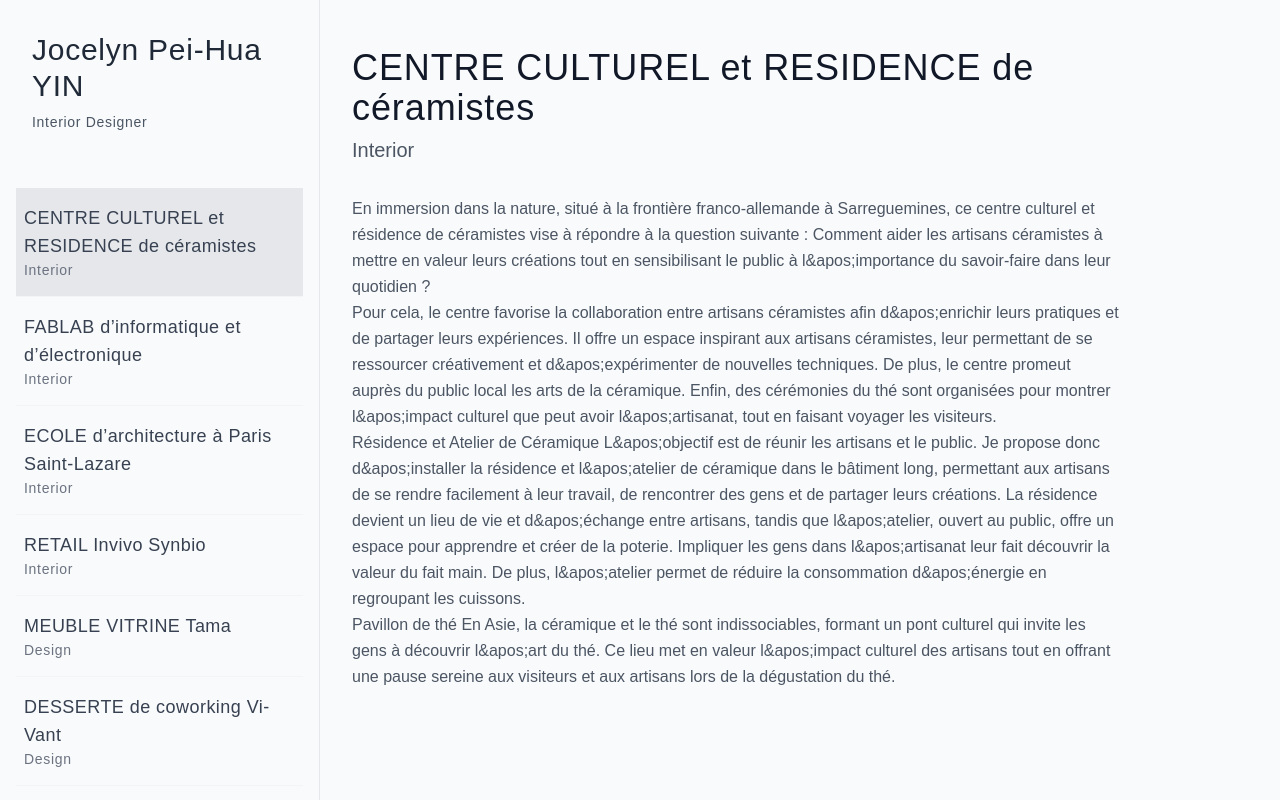
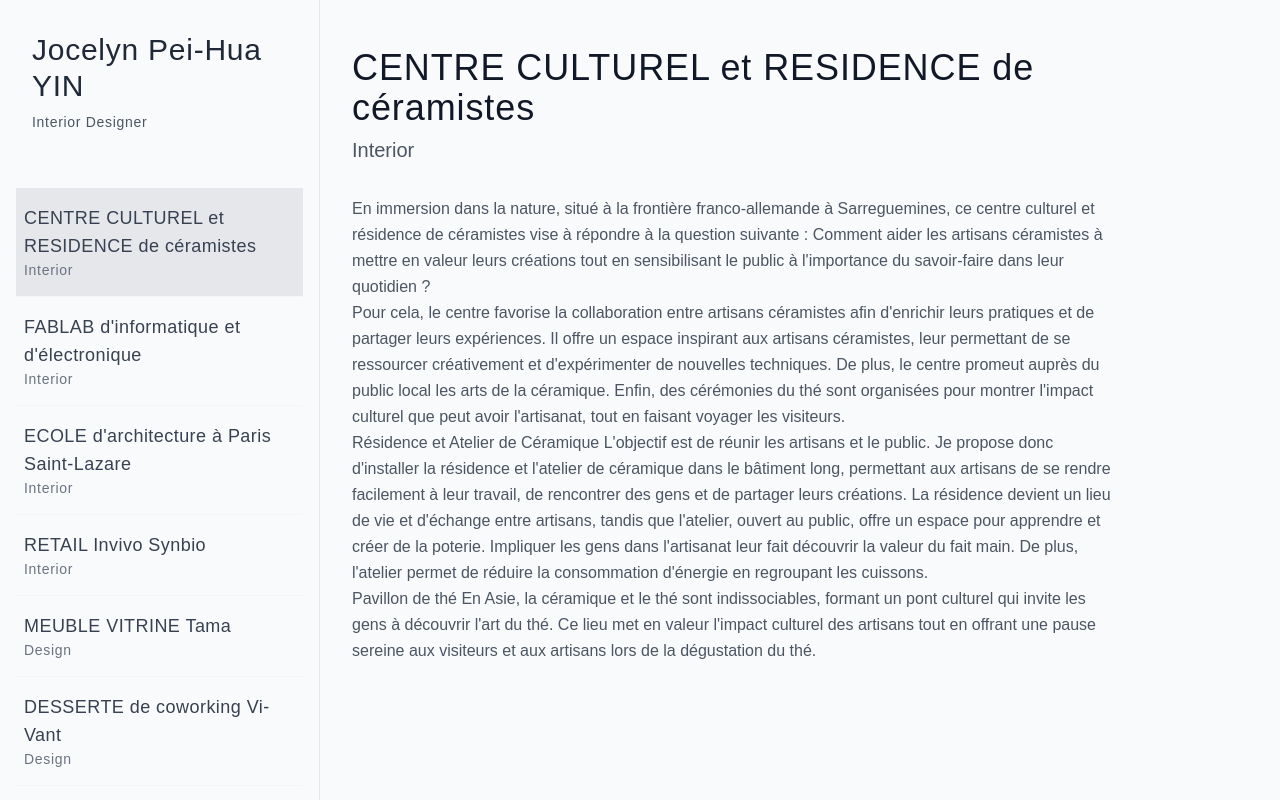
Before and after one commit to mottet/yin.archi, a Next.js app: page /project/centre-culturel-ceramistes in a window 1280 px wide. Built offline with nearby package versions, Linux system fonts and the light colour scheme.

Commit message:
fix front page image and apostrophies

```diff
--- a/src/app/page.tsx
+++ b/src/app/page.tsx
@@ -1,4 +1,4 @@
-import Image from 'next/image'
+/* eslint-disable @next/next/no-img-element */
 import React from 'react'
 
 export default function HomePage() {
@@ -6,7 +6,7 @@ export default function HomePage() {
     <main className="flex-grow">
       {/* Hero Section */}
       <section className="relative h-screen">
-        <Image
+        <img
           src="/image 4_CShading_LightMix.jpg"
           alt="Common space in ceramist center"
           className="w-full h-full object-cover"
--- a/src/app/project/[slug]/page.tsx
+++ b/src/app/project/[slug]/page.tsx
@@ -15,60 +15,60 @@ const projects: Record<string, ProjectPageProps> = {
         title: "CENTRE CULTUREL et RESIDENCE de céramistes",
         type: "Interior",
         descriptions: [
-            "En immersion dans la nature, situé à la frontière franco-allemande à Sarreguemines, ce centre culturel et résidence de céramistes vise à répondre à la question suivante : Comment aider les artisans céramistes à mettre en valeur leurs créations tout en sensibilisant le public à l&apos;importance du savoir-faire dans leur quotidien ?",
-            "Pour cela, le centre favorise la collaboration entre artisans céramistes afin d&apos;enrichir leurs pratiques et de partager leurs expériences. Il offre un espace inspirant aux artisans céramistes, leur permettant de se ressourcer créativement et d&apos;expérimenter de nouvelles techniques. De plus, le centre promeut auprès du public local les arts de la céramique. Enfin, des cérémonies du thé sont organisées pour montrer l&apos;impact culturel que peut avoir l&apos;artisanat, tout en faisant voyager les visiteurs.",
-            "Résidence et Atelier de Céramique\nL&apos;objectif est de réunir les artisans et le public. Je propose donc d&apos;installer la résidence et l&apos;atelier de céramique dans le bâtiment long, permettant aux artisans de se rendre facilement à leur travail, de rencontrer des gens et de partager leurs créations. La résidence devient un lieu de vie et d&apos;échange entre artisans, tandis que l&apos;atelier, ouvert au public, offre un espace pour apprendre et créer de la poterie. Impliquer les gens dans l&apos;artisanat leur fait découvrir la valeur du fait main. De plus, l&apos;atelier permet de réduire la consommation d&apos;énergie en regroupant les cuissons.",
-            "Pavillon de thé\nEn Asie, la céramique et le thé sont indissociables, formant un pont culturel qui invite les gens à découvrir l&apos;art du thé. Ce lieu met en valeur l&apos;impact culturel des artisans tout en offrant une pause sereine aux visiteurs et aux artisans lors de la dégustation du thé."
+            "En immersion dans la nature, situé à la frontière franco-allemande à Sarreguemines, ce centre culturel et résidence de céramistes vise à répondre à la question suivante : Comment aider les artisans céramistes à mettre en valeur leurs créations tout en sensibilisant le public à l'importance du savoir-faire dans leur quotidien ?",
+            "Pour cela, le centre favorise la collaboration entre artisans céramistes afin d'enrichir leurs pratiques et de partager leurs expériences. Il offre un espace inspirant aux artisans céramistes, leur permettant de se ressourcer créativement et d'expérimenter de nouvelles techniques. De plus, le centre promeut auprès du public local les arts de la céramique. Enfin, des cérémonies du thé sont organisées pour montrer l'impact culturel que peut avoir l'artisanat, tout en faisant voyager les visiteurs.",
+            "Résidence et Atelier de Céramique\nL'objectif est de réunir les artisans et le public. Je propose donc d'installer la résidence et l'atelier de céramique dans le bâtiment long, permettant aux artisans de se rendre facilement à leur travail, de rencontrer des gens et de partager leurs créations. La résidence devient un lieu de vie et d'échange entre artisans, tandis que l'atelier, ouvert au public, offre un espace pour apprendre et créer de la poterie. Impliquer les gens dans l'artisanat leur fait découvrir la valeur du fait main. De plus, l'atelier permet de réduire la consommation d'énergie en regroupant les cuissons.",
+            "Pavillon de thé\nEn Asie, la céramique et le thé sont indissociables, formant un pont culturel qui invite les gens à découvrir l'art du thé. Ce lieu met en valeur l'impact culturel des artisans tout en offrant une pause sereine aux visiteurs et aux artisans lors de la dégustation du thé."
         ]
     },
     "fablab-info-elec": {
-        title: "FABLAB d&apos;informatique et d&apos;électronique",
+        title: "FABLAB d'informatique et d'électronique",
         type: "Interior",
         descriptions: [
-            "Le site se trouve dans le 19e arrondissement de Paris, à l&apos;angle de la Villette, un quartier dynamique et culturel. Nous proposons d&apos;y créer un FabLab, un lieu de rencontre où le public peut venir échanger, apprendre et fabriquer. Situé au bord d&apos;une darse, ce lieu sera à la fois accessible et attractif.",
-            "La transparence est choisie comme thème central pour attirer les visiteurs et encourager les interactions. Ce FabLab, dédié à l&apos;informatique et à l&apos;électronique, mettra en valeur le travail des participants tout en favorisant les échanges. L&apos;espace architectural sera conçu pour éveiller la curiosité des visiteurs et les inciter à découvrir et expérimenter dans un cadre ouvert et accueillant.",
-            "J&apos;ai opté pour un FabLab spécialisé en informatique et électronique afin d&apos;offrir un environnement où les gens peuvent explorer, apprendre et créer dans des domaines essentiels à notre époque numérique. Mon intention est de stimuler l&apos;innovation et la collaboration en fournissant des outils et des ressources qui permettent de concrétiser des idées, d&apos;expérimenter de nouvelles technologies et de contribuer à une communauté de créateurs et d&apos;innovateurs. Je souhaite que cet espace devienne un lieu où chacun se sente libre de circuler, d&apos;explorer et de s&apos;immerger pleinement dans l&apos;univers technologique.",
-            "LES MATERIAUX\nLe sol est principalement en béton brut. Les cubes sont constitués de structures en bois avec des côtés en verre, tandis que le liège est utilisé pour le revêtement de sol à l&apos;intérieur des cubes afin de réduire le bruit."
+            "Le site se trouve dans le 19e arrondissement de Paris, à l'angle de la Villette, un quartier dynamique et culturel. Nous proposons d'y créer un FabLab, un lieu de rencontre où le public peut venir échanger, apprendre et fabriquer. Situé au bord d'une darse, ce lieu sera à la fois accessible et attractif.",
+            "La transparence est choisie comme thème central pour attirer les visiteurs et encourager les interactions. Ce FabLab, dédié à l'informatique et à l'électronique, mettra en valeur le travail des participants tout en favorisant les échanges. L'espace architectural sera conçu pour éveiller la curiosité des visiteurs et les inciter à découvrir et expérimenter dans un cadre ouvert et accueillant.",
+            "J'ai opté pour un FabLab spécialisé en informatique et électronique afin d'offrir un environnement où les gens peuvent explorer, apprendre et créer dans des domaines essentiels à notre époque numérique. Mon intention est de stimuler l'innovation et la collaboration en fournissant des outils et des ressources qui permettent de concrétiser des idées, d'expérimenter de nouvelles technologies et de contribuer à une communauté de créateurs et d'innovateurs. Je souhaite que cet espace devienne un lieu où chacun se sente libre de circuler, d'explorer et de s'immerger pleinement dans l'univers technologique.",
+            "LES MATERIAUX\nLe sol est principalement en béton brut. Les cubes sont constitués de structures en bois avec des côtés en verre, tandis que le liège est utilisé pour le revêtement de sol à l'intérieur des cubes afin de réduire le bruit."
         ]
     },
     "ecole-archi-st-lazard": {
-        title: "ECOLE d&apos;architecture à Paris Saint-Lazare",
+        title: "ECOLE d'architecture à Paris Saint-Lazare",
         type: "Interior",
         descriptions: [
-            "Le Site\nLe site est situé dans une halle ferroviaire construite en 1886, au 1, rue de Saint-Pétersbourg, Paris 8, au cœur du quartier central des affaires. Vestige de l&apos;architecture industrielle parisienne, cette halle bénéficie d&apos;un accès facile, se trouvant entre la gare Saint-Lazare et les stations de métro Europe et Rome, dans un quartier animé.",
-            "Problématique\nComment transformer un tiers de cette halle, actuellement dédiée à la messagerie et aux bureaux, en un espace d&apos;apprentissage dynamique et stimulant pour une école d&apos;architecture ? Le projet doit relever des défis tels que la pollution sonore, le manque de lumière naturelle et l&apos;inconfort thermique, tout en préservant les éléments structurels pour valoriser le bâtiment existant.",
-            "Projet\nIl s&apos;agit de créer une école d&apos;architecture de 3 250 m², destinée à accueillir  une totale de 250 à 300 étudiants et personnels. Cette école doit incarner l&apos;idée de l&apos;institution d&apos;apprentissage de demain, un lieu où l&apos;on partage des idées, s&apos;implique activement, participe, observe, et s&apos;enrichit des autres."
+            "Le Site\nLe site est situé dans une halle ferroviaire construite en 1886, au 1, rue de Saint-Pétersbourg, Paris 8, au cœur du quartier central des affaires. Vestige de l'architecture industrielle parisienne, cette halle bénéficie d'un accès facile, se trouvant entre la gare Saint-Lazare et les stations de métro Europe et Rome, dans un quartier animé.",
+            "Problématique\nComment transformer un tiers de cette halle, actuellement dédiée à la messagerie et aux bureaux, en un espace d'apprentissage dynamique et stimulant pour une école d'architecture ? Le projet doit relever des défis tels que la pollution sonore, le manque de lumière naturelle et l'inconfort thermique, tout en préservant les éléments structurels pour valoriser le bâtiment existant.",
+            "Projet\nIl s'agit de créer une école d'architecture de 3 250 m², destinée à accueillir  une totale de 250 à 300 étudiants et personnels. Cette école doit incarner l'idée de l'institution d'apprentissage de demain, un lieu où l'on partage des idées, s'implique activement, participe, observe, et s'enrichit des autres."
         ]
     },
     "retail-invivo-synbio": {
         title: "RETAIL Invivo Synbio",
         type: "Interior",
         descriptions: [
-            "Ceci est un projet de groupe. Nous avons créé ce concept store selon les besoins de notre client, InVivo Retail, qui est le premier groupe coopératif agricole en France. La recherche d&apos;Invivo Retail consiste à trouver une idée de nouveau concept store responsable, simple, authentique et audacieux afin de rendre le groupe incontournable sur le marché comme jardinerie de demain."
+            "Ceci est un projet de groupe. Nous avons créé ce concept store selon les besoins de notre client, InVivo Retail, qui est le premier groupe coopératif agricole en France. La recherche d'Invivo Retail consiste à trouver une idée de nouveau concept store responsable, simple, authentique et audacieux afin de rendre le groupe incontournable sur le marché comme jardinerie de demain."
         ]
     },
     "meuble-vitrine-tama": {
         title: "MEUBLE VITRINE Tama",
         type: "Design",
         descriptions: [
-            "Tama vise à mettre en valeur la créativité des artisans céramistes dans l&apos;art de la table. Avec des dimensions de L1300 x P390 x H1300 mm, ce meuble est fabriqué en chêne massif, avec un placage de chêne, et du papier de Procédés Chénel (600g) collé sur des profils métalliques. Ce meuble vitrine est conçu pour être à la fois esthétique et fonctionnel, offrant un espace élégant et raffiné pour exposer les œuvres des céramistes, tout en soulignant la beauté et la finesse de leur artisanat.",
-            "Process de Fabrication\nLe meuble est d&apos;abord assemblé en deux parties: une partie haute et une partie basse. Les pieds sont en forme de U en chêne massif. Les montants ont des trous réalisés par découpe numérique permettant d&apos;y glisser les plateaux une fois les montants assemblés. Pour finir, il suffit de placer la partie haute sur les pieds ; le poids du meuble suffit à le stabiliser.\nRéalisé par ZAKA Design Meubles Agencements, échelle 1"
+            "Tama vise à mettre en valeur la créativité des artisans céramistes dans l'art de la table. Avec des dimensions de L1300 x P390 x H1300 mm, ce meuble est fabriqué en chêne massif, avec un placage de chêne, et du papier de Procédés Chénel (600g) collé sur des profils métalliques. Ce meuble vitrine est conçu pour être à la fois esthétique et fonctionnel, offrant un espace élégant et raffiné pour exposer les œuvres des céramistes, tout en soulignant la beauté et la finesse de leur artisanat.",
+            "Process de Fabrication\nLe meuble est d'abord assemblé en deux parties: une partie haute et une partie basse. Les pieds sont en forme de U en chêne massif. Les montants ont des trous réalisés par découpe numérique permettant d'y glisser les plateaux une fois les montants assemblés. Pour finir, il suffit de placer la partie haute sur les pieds ; le poids du meuble suffit à le stabiliser.\nRéalisé par ZAKA Design Meubles Agencements, échelle 1"
         ]
     },
     "desserte-vi-vant": {
         title: "DESSERTE de coworking Vi-Vant",
         type: "Design",
         descriptions: [
-            "Après la COVID, de plus en plus de personnes ont la possibilité de travailler depuis chez elles. Les bureaux flexibles sont devenus essentiels pour accompagner cette transition, où les employés ne viennent au bureau que trois fois par semaine. Cependant, dans ces espaces ouverts, il n&apos;est pas pratique de stocker ses affaires personnelles lorsqu&apos;on n&apos;a pas de bureau attitré. C&apos;est pourquoi j&apos;ai voulu concevoir une desserte mobile qui améliore l&apos;expérience de travail pour ceux qui n&apos;ont pas de bureau personnel, en leur offrant confort et organisation.",
-            "J&apos;ai donc proposé un concept : le \"bureau étendu.\" Cette desserte mobile permet de ranger votre lunch box, sac, manteau, dossiers de travail ou ordinateur portable, et de l&apos;emporter facilement avec vous, où que vous travailliez dans le bureau.",
-            "J&apos;ai choisi des matériaux comme la porcelaine, le bois et le feutre parce que je souhaite que les gens puissent immédiatement associer ce qu&apos;ils peuvent y ranger, en se basant sur les qualités naturelles de chaque matériau."
+            "Après la COVID, de plus en plus de personnes ont la possibilité de travailler depuis chez elles. Les bureaux flexibles sont devenus essentiels pour accompagner cette transition, où les employés ne viennent au bureau que trois fois par semaine. Cependant, dans ces espaces ouverts, il n'est pas pratique de stocker ses affaires personnelles lorsqu'on n'a pas de bureau attitré. C'est pourquoi j'ai voulu concevoir une desserte mobile qui améliore l'expérience de travail pour ceux qui n'ont pas de bureau personnel, en leur offrant confort et organisation.",
+            "J'ai donc proposé un concept : le \"bureau étendu.\" Cette desserte mobile permet de ranger votre lunch box, sac, manteau, dossiers de travail ou ordinateur portable, et de l'emporter facilement avec vous, où que vous travailliez dans le bureau.",
+            "J'ai choisi des matériaux comme la porcelaine, le bois et le feutre parce que je souhaite que les gens puissent immédiatement associer ce qu'ils peuvent y ranger, en se basant sur les qualités naturelles de chaque matériau."
         ]
     },
     "chaise-gagette": {
         title: "CHAISE empilable Gagette",
         type: "Design",
         descriptions: [
-            "Le but de ce projet est de créer une chaise qui pourrait être empilée tout en étant convenable pour son environnement, un musée parisien. J&apos;ai choisi le Musée d&apos;Orsay comme client. Je vise à créer une élégante et pratique chaise qui peut relier son design à l&apos;architecture conçue par Gae Aulenti. On peut voir clairement les éléments architecturaux de l&apos;art nouveau et du modernisme dans le design d&apos;Aulenti. Par conséquent, je veux aussi que ma chaise montre ces caractéristiques à travers la forme, les couleurs et les matières."
+            "Le but de ce projet est de créer une chaise qui pourrait être empilée tout en étant convenable pour son environnement, un musée parisien. J'ai choisi le Musée d'Orsay comme client. Je vise à créer une élégante et pratique chaise qui peut relier son design à l'architecture conçue par Gae Aulenti. On peut voir clairement les éléments architecturaux de l'art nouveau et du modernisme dans le design d'Aulenti. Par conséquent, je veux aussi que ma chaise montre ces caractéristiques à travers la forme, les couleurs et les matières."
         ]
     }
 };
--- a/src/app/sidebar-menu.tsx
+++ b/src/app/sidebar-menu.tsx
@@ -12,8 +12,8 @@ import clsx from 'clsx';
 
 const projects = [
   { slug: 'centre-culturel-ceramistes', name: "CENTRE CULTUREL et RESIDENCE de céramistes", type: "Interior" },
-  { slug: 'fablab-info-elec', name: "FABLAB d’informatique et d’électronique", type: "Interior" },
-  { slug: 'ecole-archi-st-lazard', name: "ECOLE d’architecture à Paris Saint-Lazare", type: "Interior" },
+  { slug: 'fablab-info-elec', name: "FABLAB d'informatique et d'électronique", type: "Interior" },
+  { slug: 'ecole-archi-st-lazard', name: "ECOLE d'architecture à Paris Saint-Lazare", type: "Interior" },
   { slug: 'retail-invivo-synbio', name: "RETAIL Invivo Synbio", type: "Interior" },
   { slug: 'meuble-vitrine-tama', name: "MEUBLE VITRINE Tama", type: "Design" },
   { slug: 'desserte-vi-vant', name: "DESSERTE de coworking Vi-Vant", type: "Design" },
```
